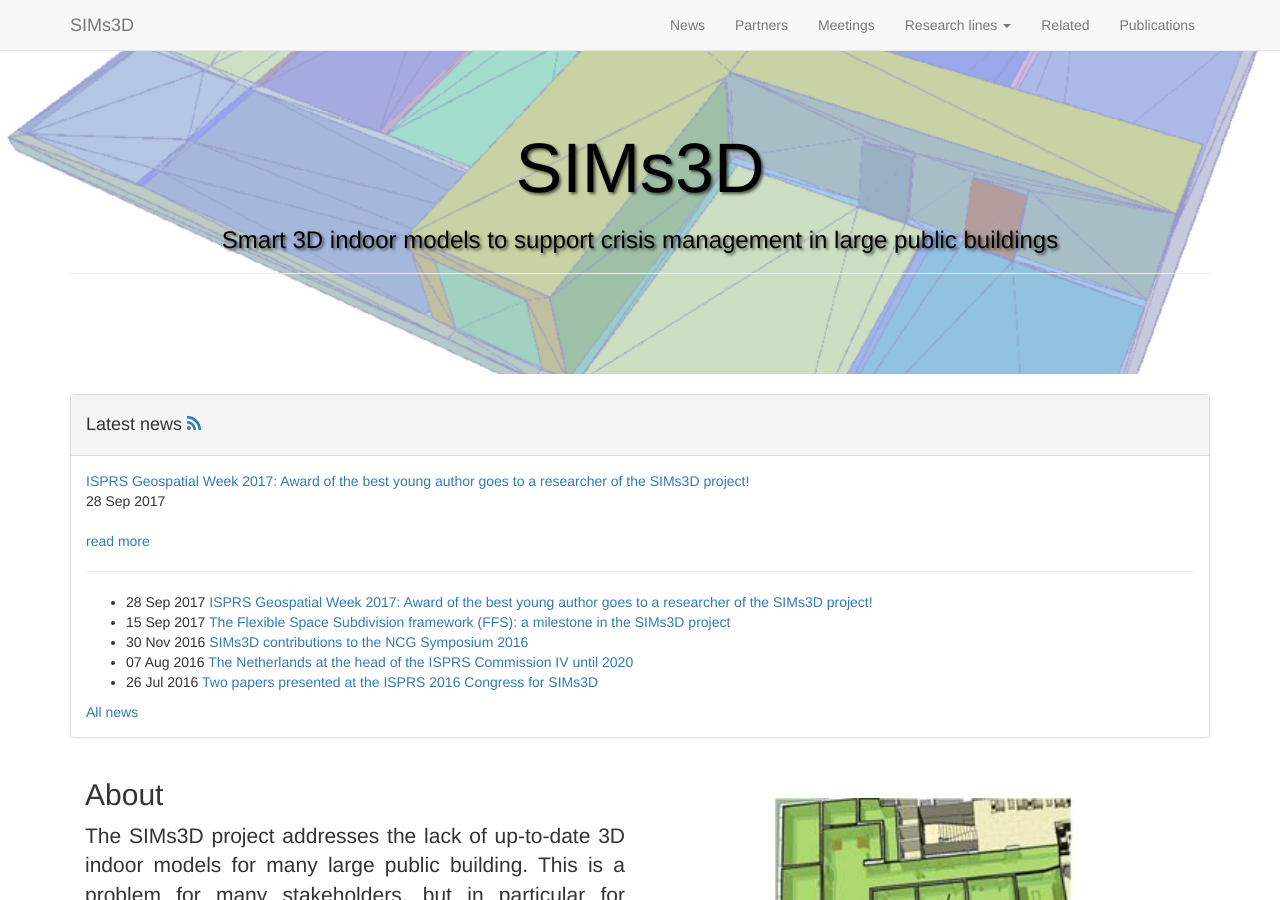
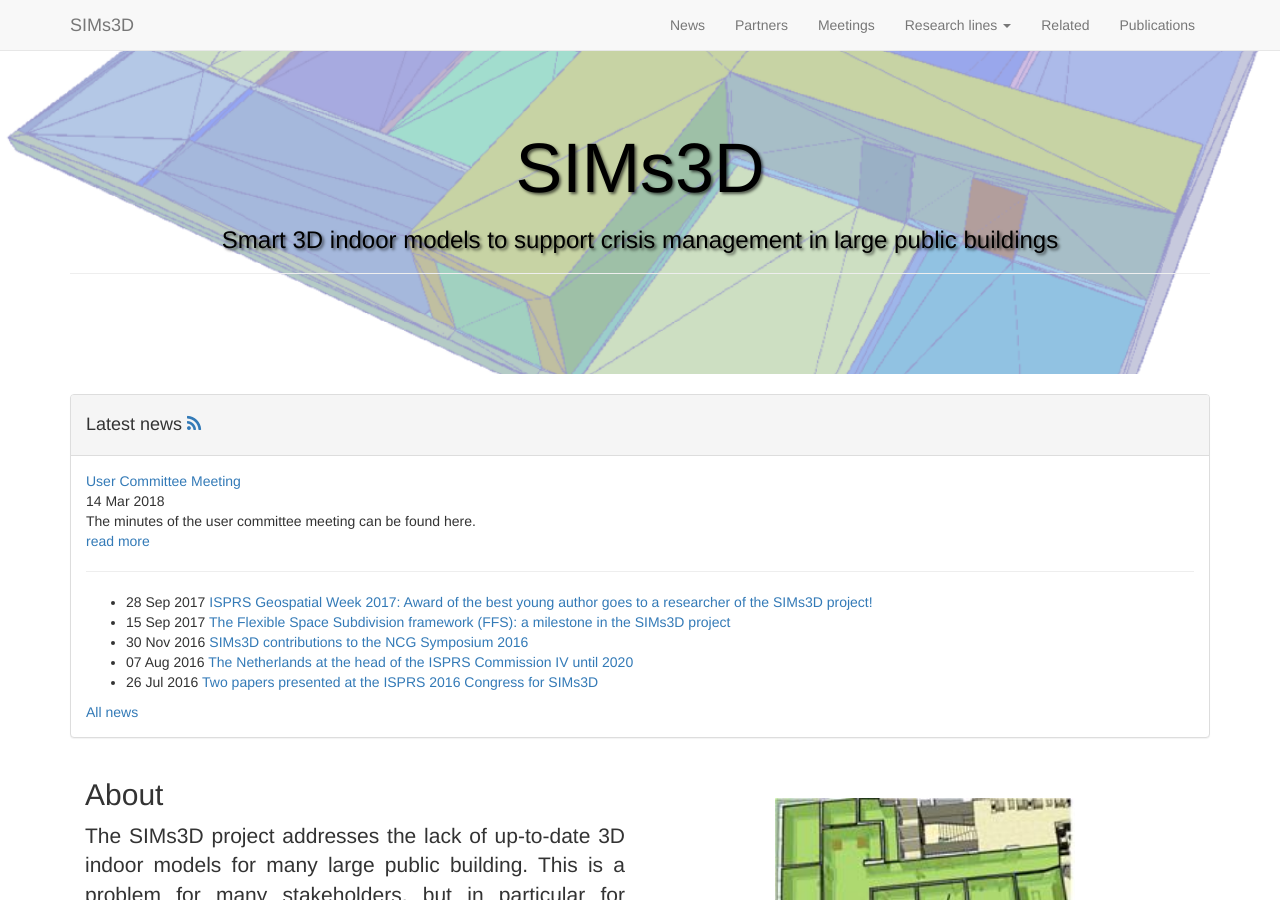
Before and after one commit to SIMs3D/sims3d.github.io, a Jekyll site: the page built from index.html, in a window 1280 px wide and 900 px high. Built offline with Jekyll 4.4.1, drawn with Linux system fonts in a browser that asks for light colours; nearby versions of some CDN libraries.

Commit message:
Added user committee meeting

```diff
--- a/_posts/2018-03-14-user-meeting.md
+++ b/_posts/2018-03-14-user-meeting.md
@@ -1,38 +1,8 @@
 ---
 layout: post
-title:  "ISPRS Geospatial Week 2017: Award of the best young author goes to a researcher of the SIMs3D project!"
+title:  "User Committee Meeting"
 categories: news
-date:   2017-09-28
-author: Abdoulaye Diakité
+date:   2018-03-14
+author: Liangliang Nan
 ---
-
-<div align="justify">
-<font size="4">
-
-<br>
-<img class="img-responsive" src="{{ "/img/2017/banner_wuhan.jpg" | prepend: site.baseurl }}">
-<br>
-
-The 2017 edition of the <a href="http://gsw2017.3snews.net/">ISPRS Geospatial Week</a>, was held in Wuhan (China) from the 18th to the 22nd of September. The event hosted several workshops (including <a href="http://indoor3d.net/2017/">Indoor 3D 2017</a>) and allowed, once again, to gather all the important actors in GIS, academic or profesional, worldwide. Similarly as last year, the SIMs3D project have brought a large contribution to the event with more than five papers and posters. Among them was the contribution of Shayan (see pictures below), related to the <a href="http://www.sims3d.net/rl1/">research line 1</a>, who has delivered a remarquable presentation that was rewarded with two awards: the young author of the Indoor 3D workshop as well as the overall award of the best young author (considering the entire conference) <a href="https://doi.org/10.5194/isprs-annals-IV-2-W4-355-2017">(the paper can be accessed here)</a>.
-
-<br>
-<br>
-<div class="row">
-  <div class="col-sm-12 col-md-6">
-    <img src="/img/2017/shayan_china.jpg" style='height: 100%; width: 100%; object-fit: contain' />
-  </div>
-  <div class="col-sm-12 col-md-6">
-	<img src="/img/2017/shayan_china1.png" style='height: 100%; width: 100%; object-fit: contain' />
-  </div>
-</div>
-<br>
-<div align="center">
-<img src="/img/2017/shayan_paper.png" style='height: 70%; width: 70%; object-fit: contain' />
-</div>
-<br>
-<br>
-
-This confirms the very productive year of the SIMs3D project after the <a href="http://www.sims3d.net/news/FFS-paper/">recent important publication</a> related to the research line 2 as well.
-Several other related papers were also presented during the <a href="http://indoor3d.net/2017/">Indoor 3D 2017 Workshop</a>. They are resulting from the fructful collaborations with researchers and MSc students from diverse horizons, made easy by the IndoorLab meetings held regularly in TU Delft.
-
-The list of the closely related papers can be found in the <a href="http://www.sims3d.net/publications/">Publications</a> page and the exhaustive lists of all the papers of the event can be found <a href="https://www.isprs-ann-photogramm-remote-sens-spatial-inf-sci.net/IV-2-W4/">here (for the Annals)</a> and <a href="https://www.int-arch-photogramm-remote-sens-spatial-inf-sci.net/XLII-2-W7/">there (for the Archives)</a>.
+The minutes of the user committee meeting can be found here.
```
